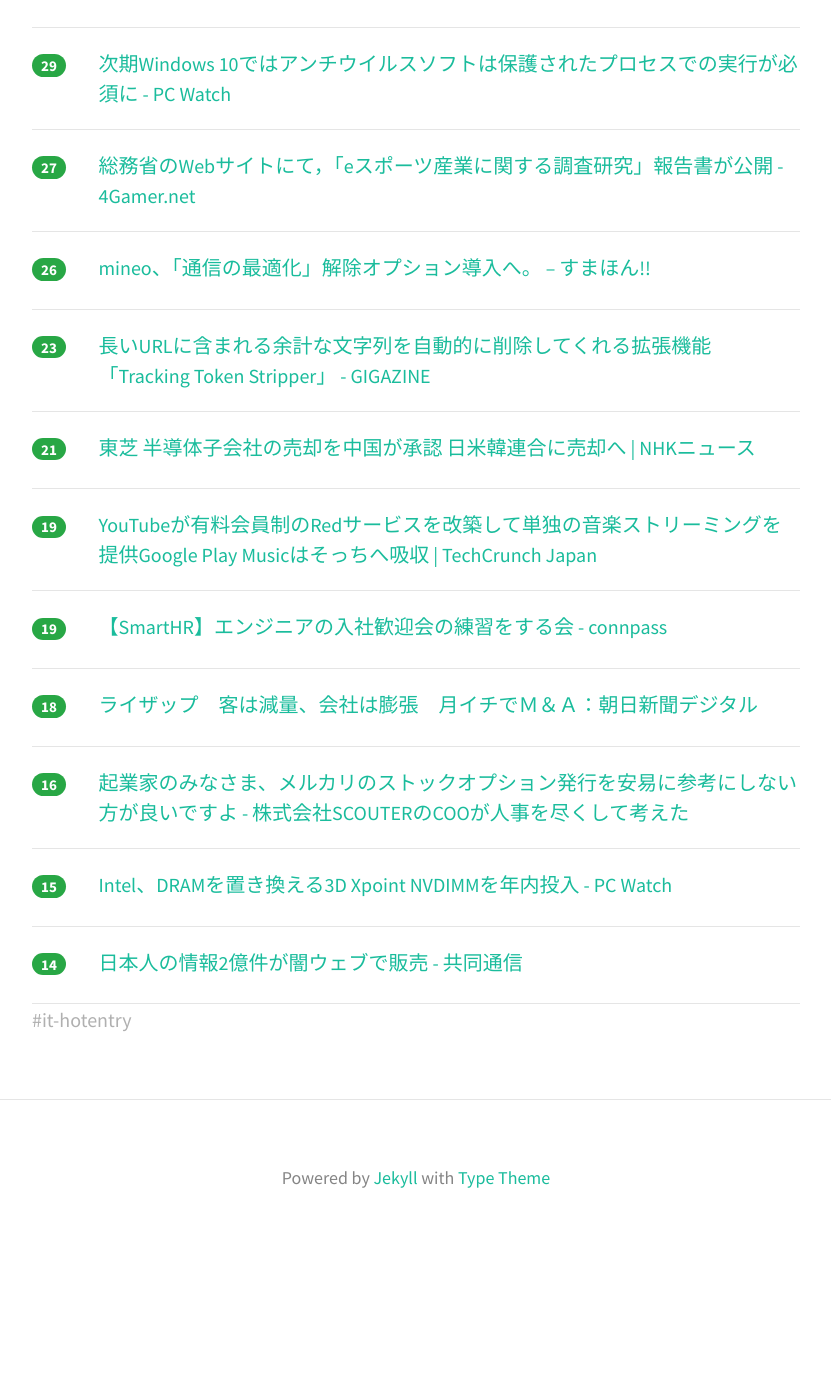
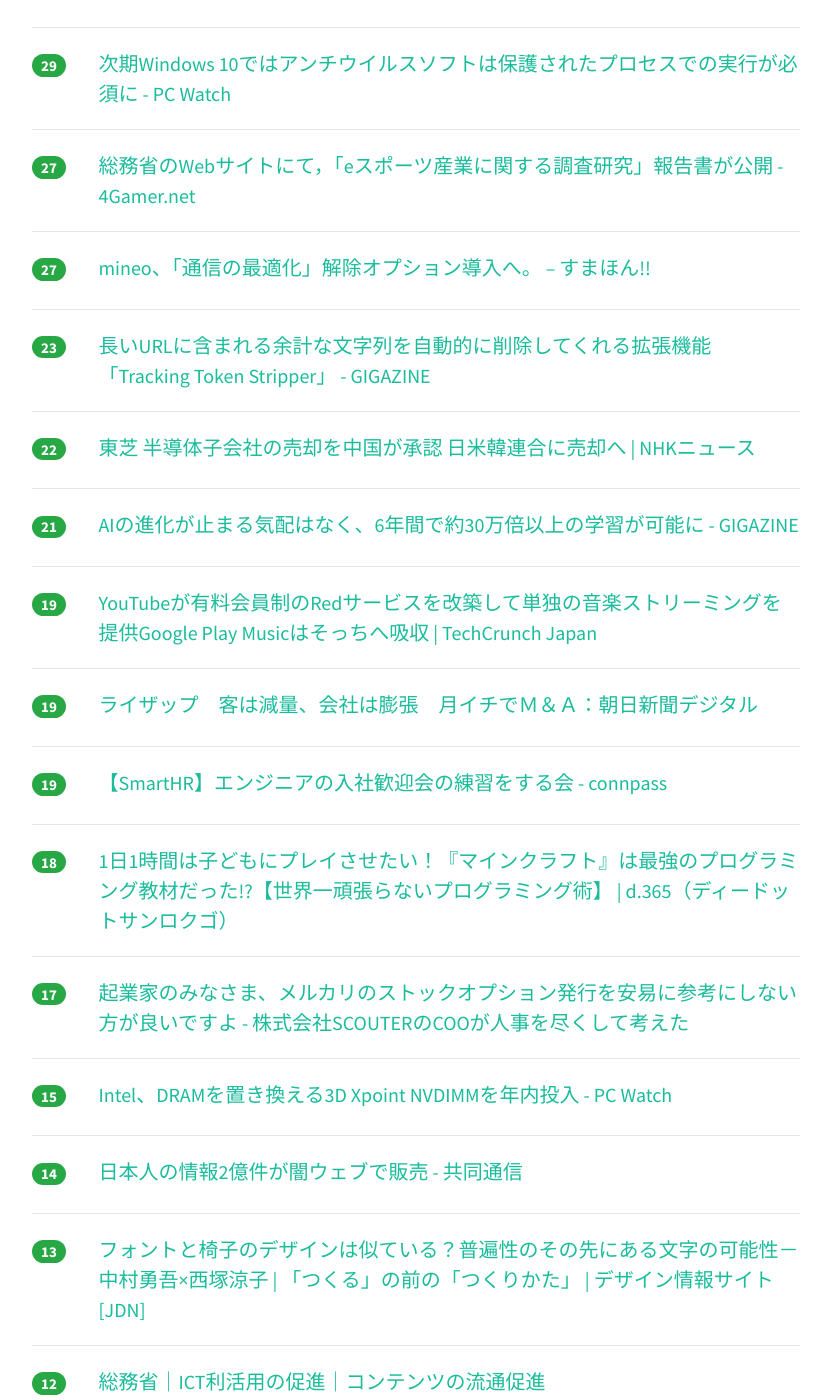
Before and after one commit to yatta47/hatena-matome-site, a Jekyll site: the page built from _posts/2018-05-18-hatena.md, in a window 1280 px wide and 1400 px high, scrolled down 550 px. Shown: the whole window, without its empty margins (224-1055 px from the left). Built offline with Jekyll 4.4.1, drawn with Linux system fonts in a browser that asks for light colours; nearby versions of some CDN libraries; before the commit the page ends 1805 px from its top, so only the background shows below that; some of the changed text lies outside the part shown.

Commit message:
Updated 2018-05-18

```diff
--- a/_posts/2018-05-18-hatena.md
+++ b/_posts/2018-05-18-hatena.md
@@ -27,7 +27,7 @@ tags: [it-hotentry]
 </div>
 <hr>
 <div class="row">
-<div class="col-1"><span class="badge badge-pill badge-success h2">26</span></div>
+<div class="col-1"><span class="badge badge-pill badge-success h2">27</span></div>
 <div class="col-11"><a href='https://smhn.info/201805-mineo-tuusin-no-saitekika-option' target='_blank'>mineo、「通信の最適化」解除オプション導入へ。 – すまほん!!</a></div>
 </div>
 <hr>
@@ -37,8 +37,13 @@ tags: [it-hotentry]
 </div>
 <hr>
 <div class="row">
+<div class="col-1"><span class="badge badge-pill badge-success h2">22</span></div>
+<div class="col-11"><a href='https://www3.nhk.or.jp/news/html/20180517/k10011442111000.html' target='_blank'>東芝 半導体子会社の売却を中国が承認 日米韓連合に売却へ | NHKニュース</a></div>
+</div>
+<hr>
+<div class="row">
 <div class="col-1"><span class="badge badge-pill badge-success h2">21</span></div>
-<div class="col-11"><a href='https://www3.nhk.or.jp/news/html/20180517/k10011442111000.html' target='_blank'>東芝 半導体子会社の売却を中国が承認 日米韓連合に売却へ | NHKニュース</a></div>
+<div class="col-11"><a href='https://gigazine.net/news/20180517-ai-and-compute/' target='_blank'>AIの進化が止まる気配はなく、6年間で約30万倍以上の学習が可能に - GIGAZINE</a></div>
 </div>
 <hr>
 <div class="row">
@@ -48,16 +53,21 @@ tags: [it-hotentry]
 <hr>
 <div class="row">
 <div class="col-1"><span class="badge badge-pill badge-success h2">19</span></div>
+<div class="col-11"><a href='https://www.asahi.com/articles/ASL5H7HCSL5HULFA04Y.html' target='_blank'>ライザップ　客は減量、会社は膨張　月イチでＭ＆Ａ：朝日新聞デジタル</a></div>
+</div>
+<hr>
+<div class="row">
+<div class="col-1"><span class="badge badge-pill badge-success h2">19</span></div>
 <div class="col-11"><a href='https://smarthr.connpass.com/event/88479/' target='_blank'>【SmartHR】エンジニアの入社歓迎会の練習をする会 - connpass</a></div>
 </div>
 <hr>
 <div class="row">
 <div class="col-1"><span class="badge badge-pill badge-success h2">18</span></div>
-<div class="col-11"><a href='https://www.asahi.com/articles/ASL5H7HCSL5HULFA04Y.html' target='_blank'>ライザップ　客は減量、会社は膨張　月イチでＭ＆Ａ：朝日新聞デジタル</a></div>
+<div class="col-11"><a href='https://www.digimonostation.jp/0000139843/' target='_blank'>1日1時間は子どもにプレイさせたい！『マインクラフト』は最強のプログラミング教材だった!?【世界一頑張らないプログラミング術】 | d.365（ディードットサンロクゴ）</a></div>
 </div>
 <hr>
 <div class="row">
-<div class="col-1"><span class="badge badge-pill badge-success h2">16</span></div>
+<div class="col-1"><span class="badge badge-pill badge-success h2">17</span></div>
 <div class="col-11"><a href='http://reno-coo.hatenablog.jp/entry/2018/05/17/180930' target='_blank'>起業家のみなさま、メルカリのストックオプション発行を安易に参考にしない方が良いですよ - 株式会社SCOUTERのCOOが人事を尽くして考えた</a></div>
 </div>
 <hr>
@@ -71,3 +81,18 @@ tags: [it-hotentry]
 <div class="col-11"><a href='https://this.kiji.is/369791913831744609' target='_blank'>日本人の情報2億件が闇ウェブで販売 - 共同通信</a></div>
 </div>
 <hr>
+<div class="row">
+<div class="col-1"><span class="badge badge-pill badge-success h2">13</span></div>
+<div class="col-11"><a href='https://www.japandesign.ne.jp/column/tsukuru-nakmura-nishizuka/' target='_blank'>フォントと椅子のデザインは似ている？普遍性のその先にある文字の可能性－中村勇吾×西塚涼子 | 「つくる」の前の「つくりかた」 | デザイン情報サイト[JDN]</a></div>
+</div>
+<hr>
+<div class="row">
+<div class="col-1"><span class="badge badge-pill badge-success h2">12</span></div>
+<div class="col-11"><a href='http://www.soumu.go.jp/main_sosiki/joho_tsusin/contents/index.html' target='_blank'>総務省｜ICT利活用の促進｜コンテンツの流通促進</a></div>
+</div>
+<hr>
+<div class="row">
+<div class="col-1"><span class="badge badge-pill badge-success h2">11</span></div>
+<div class="col-11"><a href='http://www.itmedia.co.jp/mobile/articles/1805/17/news112.html' target='_blank'>ドコモ独占の「P20 Pro」、新AIエージェント、投資サービス――ドコモ2018夏モデルと新サービスの狙い (1/3) - ITmedia Mobile</a></div>
+</div>
+<hr>
```
Also changed, not shown: other parts of _posts/2018-05-18-hatena.md (+2 -2 lines).
